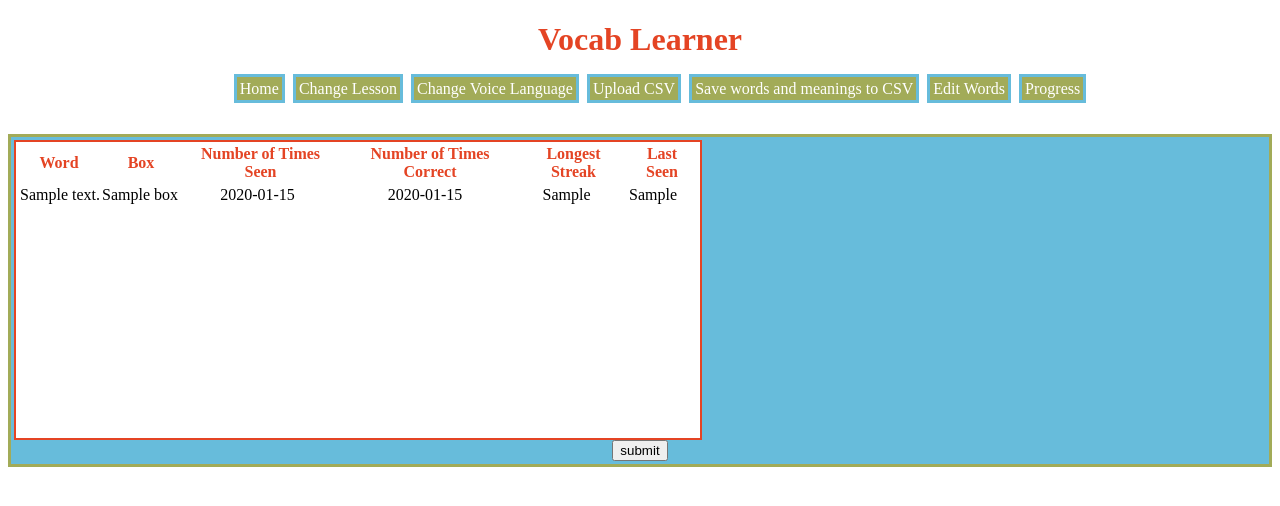
After one commit to kbrady/vocab_learner, a Flask app: template templates/progress.html in a window 1280 px wide. The commit adds this page. Shown: the top 506 px of the page. Run offline with Flask 2, Linux system fonts and the light colour scheme; the template is opened without the code that fills it: most values are stand-ins (such as "Sample title", 1, 10 or a date in 2020); some libraries are stand-ins or nearby versions.

Commit message:
Make it possible to see your lesson progress

```diff
--- a/routes.py
+++ b/routes.py
@@ -21,6 +21,18 @@ class word_pair:
 
 	def __str__(self):
 		return self.__repr__()
+
+class word_progress:
+	def __init__(self, text, box='', times_seen=0, times_correct=0, longest_streak=0, last_seen=None):
+		self.text = text
+		self.box = box
+		self.times_seen = times_seen
+		self.times_correct = times_correct
+		self.longest_streak = longest_streak
+		if last_seen is None:
+			self.last_seen = 'Never'
+		else:
+			self.last_seen = 'Sometime'
 
 @app.route('/', methods=['GET', 'POST'])
 def home():
@@ -126,5 +138,13 @@ def language_page():
 	word_list.save()
 	return redirect('/')
 
+@app.route('/progress')
+def progress_page():
+	if word_list is None:
+		return redirect('/login')
+	seen_words = [word_progress(x.word.text, x.box_index+1, x.word.num_times_seen, x.word.num_times_correct, x.word.longest_streak, x.word.last_seen) for x in word_list.get_deck_list()]
+	unseen_words = [word_progress(x[0]) for x in word_list.to_add]
+	return render_template('progress.html', words = seen_words + unseen_words)
+
 if __name__ == '__main__':
 	app.run(debug=True, host='0.0.0.0')
--- a/static/css/main.css
+++ b/static/css/main.css
@@ -39,6 +39,12 @@ ul li a:hover {
 	border: solid 2px #E44424;
 	color: #E44424;
 }
+#editTable th {
+	color: #E44424;
+}
+#editTable tr {
+	color: #000;
+}
 .large {
 	text-align: center;
 	font-size: 200%;
--- a/templates/layout.html
+++ b/templates/layout.html
@@ -21,6 +21,7 @@
 			<li><a href='/upload'>Upload CSV</a></li>
 			<li><a href='/download'>Save words and meanings to CSV</a></li>
 			<li><a href='/edit'>Edit Words</a></li>
+			<li><a href='/progress'>Progress</a></li>
 		</ul>
 		</div>
 
--- /dev/null
+++ b/templates/progress.html
@@ -0,0 +1,33 @@
+{% extends "layout.html" %}
+{% block content %}
+
+<div id='edit_div'>
+<table id='editTable'>
+<thead>
+<tr>
+<th>Word</th>
+<th>Box</th>
+<th>Number of Times Seen</th>
+<th>Number of Times Correct</th>
+<th>Longest Streak</th>
+<th>Last Seen</th>
+</tr>
+</thead>
+<tbody>
+{% for w in words %}
+<tr>
+<td>{{w.text}}</td>
+<td>{{w.box}}</td>
+<td>{{w.times_seen}}</td>
+<td>{{w.times_correct}}</td>
+<td>{{w.longest_streak}}</td>
+<td>{{w.last_seen}}</td>
+</tr>
+{% endfor %}
+</tbody>
+</table>
+</div>
+<input type="submit" value="submit">
+</form>
+
+{% endblock %}
```
